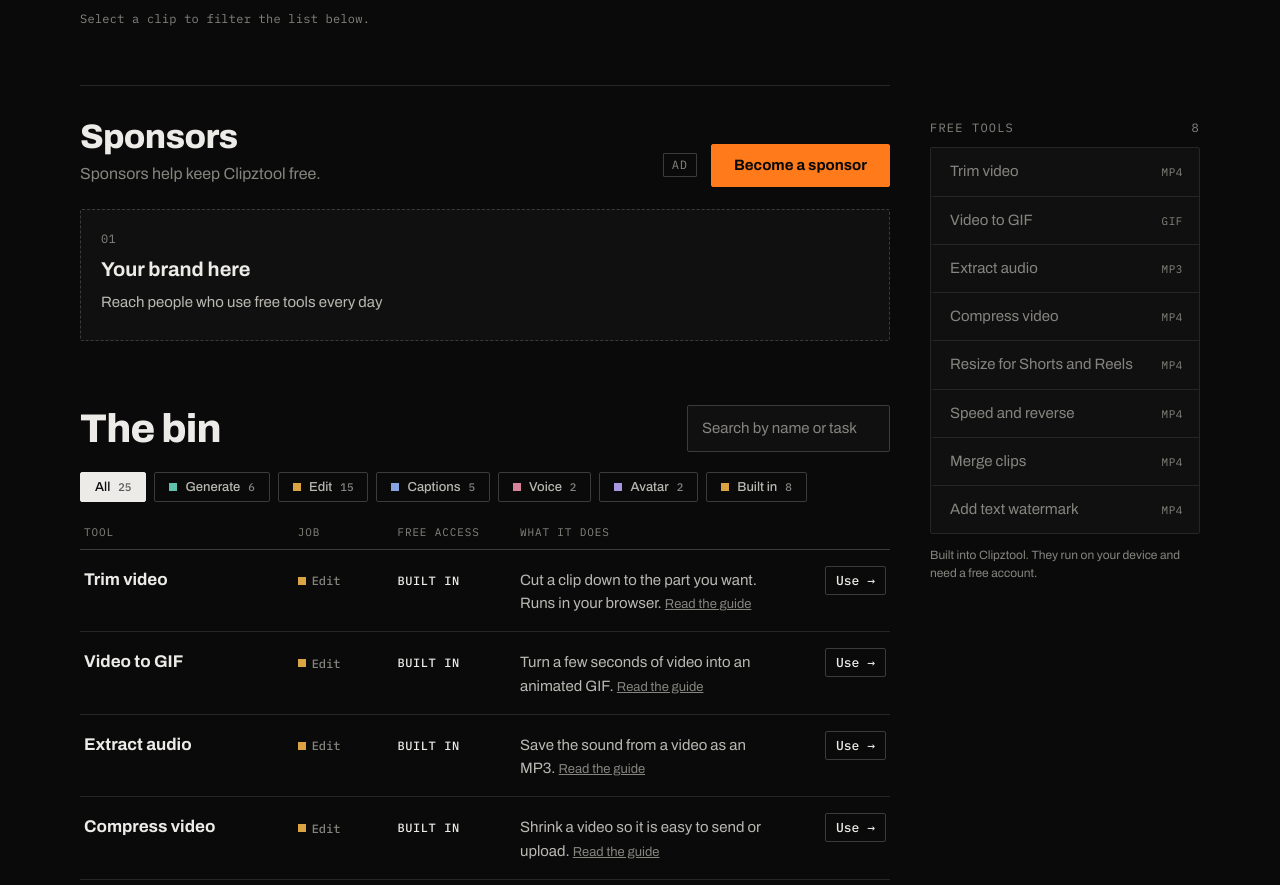
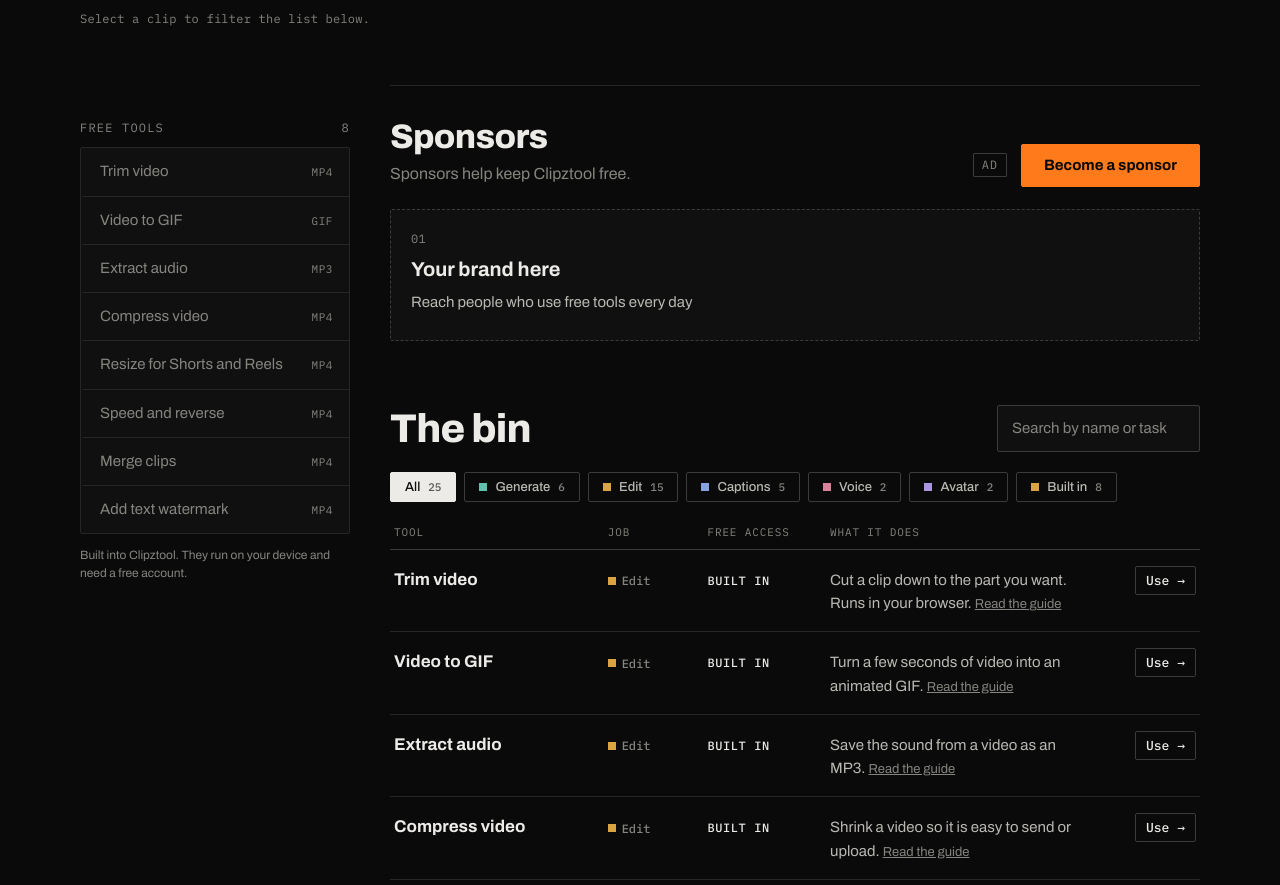
Before and after one commit to s8v4EXnvsb3/clipztool, a plain HTML site: page index.html in a window 1280 px wide. Shown: the part 930-1815 px from the top of the page. Drawn offline with Linux system fonts and the light colour scheme.

Commit message:
Move the landing page tools sidebar to the left
Co-Authored-By: Claude Sonnet 5.5 <noreply@anthropic.com>

```diff
--- a/index.html
+++ b/index.html
@@ -49,6 +49,21 @@
   </section>
 
   <div class="home-grid">
+    <aside class="home-side" aria-labelledby="hs-h">
+      <p class="side-h mono" id="hs-h"><span>Free tools</span><span>8</span></p>
+      <nav class="toolnav" aria-label="Free Clipztool editing tools">
+      <a class="tn" href="tools.html#trim"><span>Trim video</span><span class="tn-out mono">MP4</span></a>
+      <a class="tn" href="tools.html#gif"><span>Video to GIF</span><span class="tn-out mono">GIF</span></a>
+      <a class="tn" href="tools.html#audio"><span>Extract audio</span><span class="tn-out mono">MP3</span></a>
+      <a class="tn" href="tools.html#compress"><span>Compress video</span><span class="tn-out mono">MP4</span></a>
+      <a class="tn" href="tools.html#resize"><span>Resize for Shorts and Reels</span><span class="tn-out mono">MP4</span></a>
+      <a class="tn" href="tools.html#speed"><span>Speed and reverse</span><span class="tn-out mono">MP4</span></a>
+      <a class="tn" href="tools.html#merge"><span>Merge clips</span><span class="tn-out mono">MP4</span></a>
+      <a class="tn" href="tools.html#watermark"><span>Add text watermark</span><span class="tn-out mono">MP4</span></a>
+      </nav>
+      <p class="side-note">Built into Clipztool. They run on your device and need a free account.</p>
+    </aside>
+
     <div class="home-main">
       <section class="sponsors" id="sponsors" aria-labelledby="sp-h">
         <div class="sp-head">
@@ -80,21 +95,6 @@
         <p class="empty" id="empty" hidden>Nothing matches that. Clear the search or pick another job.</p>
       </section>
     </div>
-
-    <aside class="home-side" aria-labelledby="hs-h">
-      <p class="side-h mono" id="hs-h"><span>Free tools</span><span>8</span></p>
-      <nav class="toolnav" aria-label="Free Clipztool editing tools">
-      <a class="tn" href="tools.html#trim"><span>Trim video</span><span class="tn-out mono">MP4</span></a>
-      <a class="tn" href="tools.html#gif"><span>Video to GIF</span><span class="tn-out mono">GIF</span></a>
-      <a class="tn" href="tools.html#audio"><span>Extract audio</span><span class="tn-out mono">MP3</span></a>
-      <a class="tn" href="tools.html#compress"><span>Compress video</span><span class="tn-out mono">MP4</span></a>
-      <a class="tn" href="tools.html#resize"><span>Resize for Shorts and Reels</span><span class="tn-out mono">MP4</span></a>
-      <a class="tn" href="tools.html#speed"><span>Speed and reverse</span><span class="tn-out mono">MP4</span></a>
-      <a class="tn" href="tools.html#merge"><span>Merge clips</span><span class="tn-out mono">MP4</span></a>
-      <a class="tn" href="tools.html#watermark"><span>Add text watermark</span><span class="tn-out mono">MP4</span></a>
-      </nav>
-      <p class="side-note">Built into Clipztool. They run on your device and need a free account.</p>
-    </aside>
   </div>
 
   <section class="free" id="free" aria-labelledby="free-h">
--- a/styles.css
+++ b/styles.css
@@ -275,9 +275,9 @@ progress{flex:1;min-width:140px;height:6px;accent-color:var(--fg)}
 #gate-form .cl-signIn-start .cl-header,#gate-form .cl-signUp-start .cl-header{display:none}
 
 /* landing page: right-hand sidebar listing the free tools */
-.home-grid{display:grid;grid-template-columns:minmax(0,1fr) 270px;gap:40px;align-items:start}
-.home-main{grid-column:1;grid-row:1;min-width:0}
-.home-side{grid-column:2;grid-row:1;position:sticky;top:16px;padding-top:34px}
+.home-grid{display:grid;grid-template-columns:270px minmax(0,1fr);gap:40px;align-items:start}
+.home-main{grid-column:2;grid-row:1;min-width:0}
+.home-side{grid-column:1;grid-row:1;position:sticky;top:16px;padding-top:34px}
 .side-h{margin:0 0 10px;display:flex;justify-content:space-between;color:var(--dim);text-transform:uppercase;letter-spacing:.1em}
 .side-note{margin:12px 0 0;font-size:12px;line-height:1.5;color:var(--dim)}
 .home-side .tn{display:flex;justify-content:space-between;align-items:baseline;gap:12px}
```
